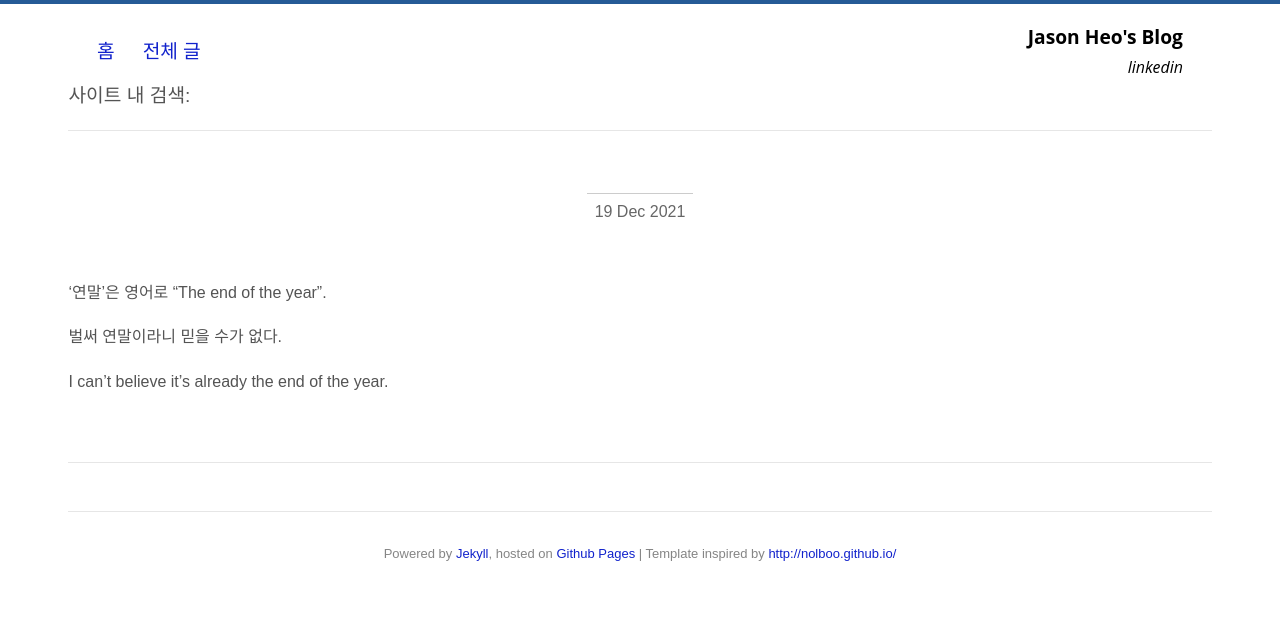
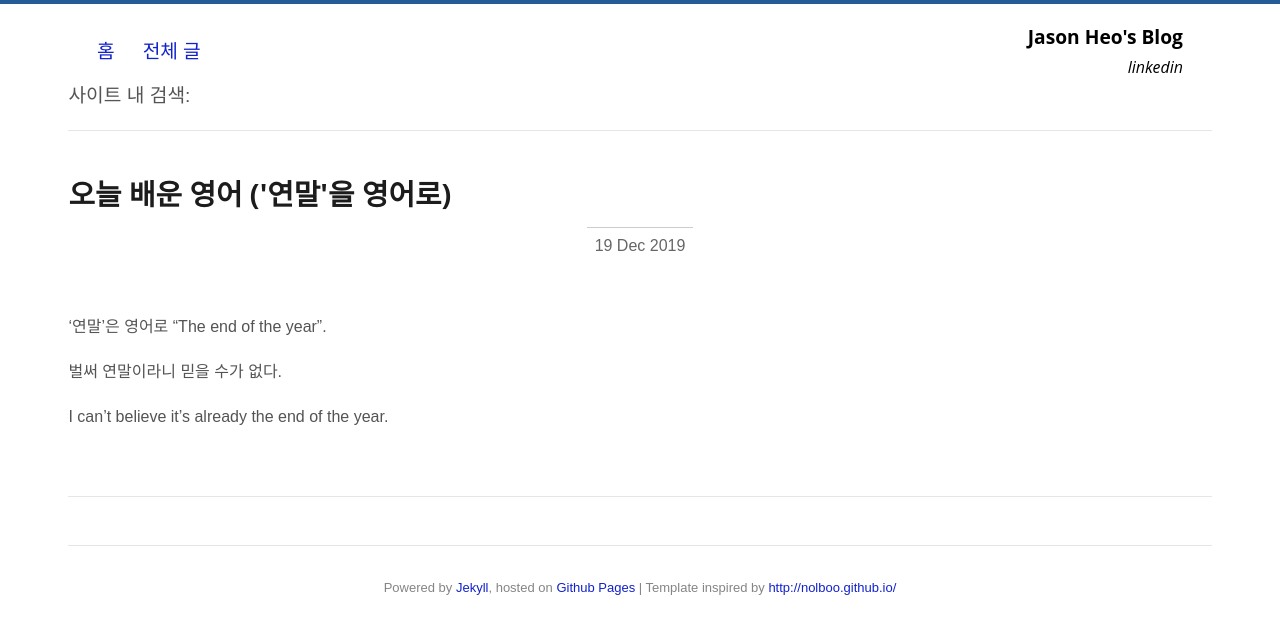
Before and after one commit to jason-heo/jason-heo.github.io, a Jekyll site: the page built from _posts/2019-12-19-english.md, in a window 1280 px wide. Shown: the top 634 px of the page. Built offline with Jekyll 4.4.1, drawn with Linux system fonts in a browser that asks for light colours; our own code applies the rules of GitHub Pages for plain Markdown files; comment, search, counter and statistics services are not loaded.

Commit message:
title에 큰 따옴표 누락된 것 추가

```diff
--- a/_posts/2019-12-19-english.md
+++ b/_posts/2019-12-19-english.md
@@ -1,6 +1,6 @@
 ---
 layout: post
-title: "오늘 배운 영어 ('연말'을 영어로)
+title: "오늘 배운 영어 ('연말'을 영어로)"
 categories: English
 ---
 
```
